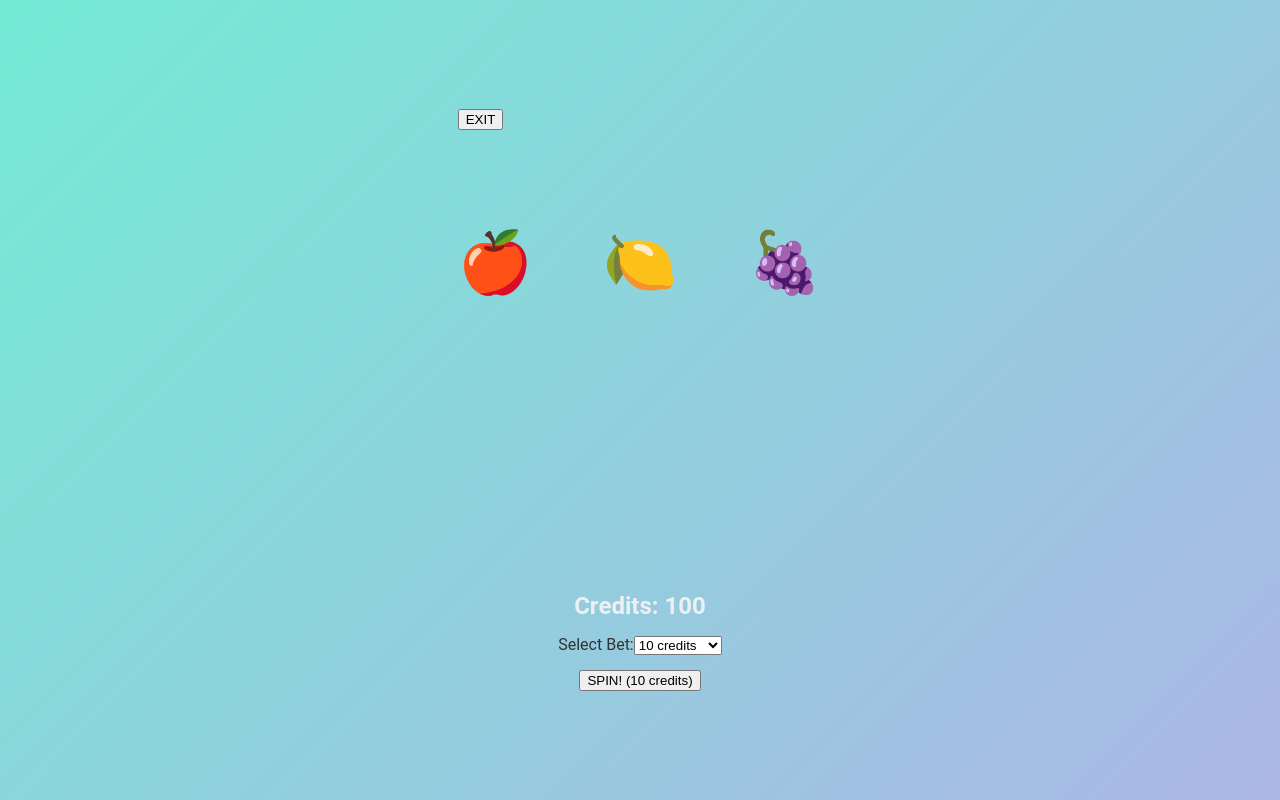
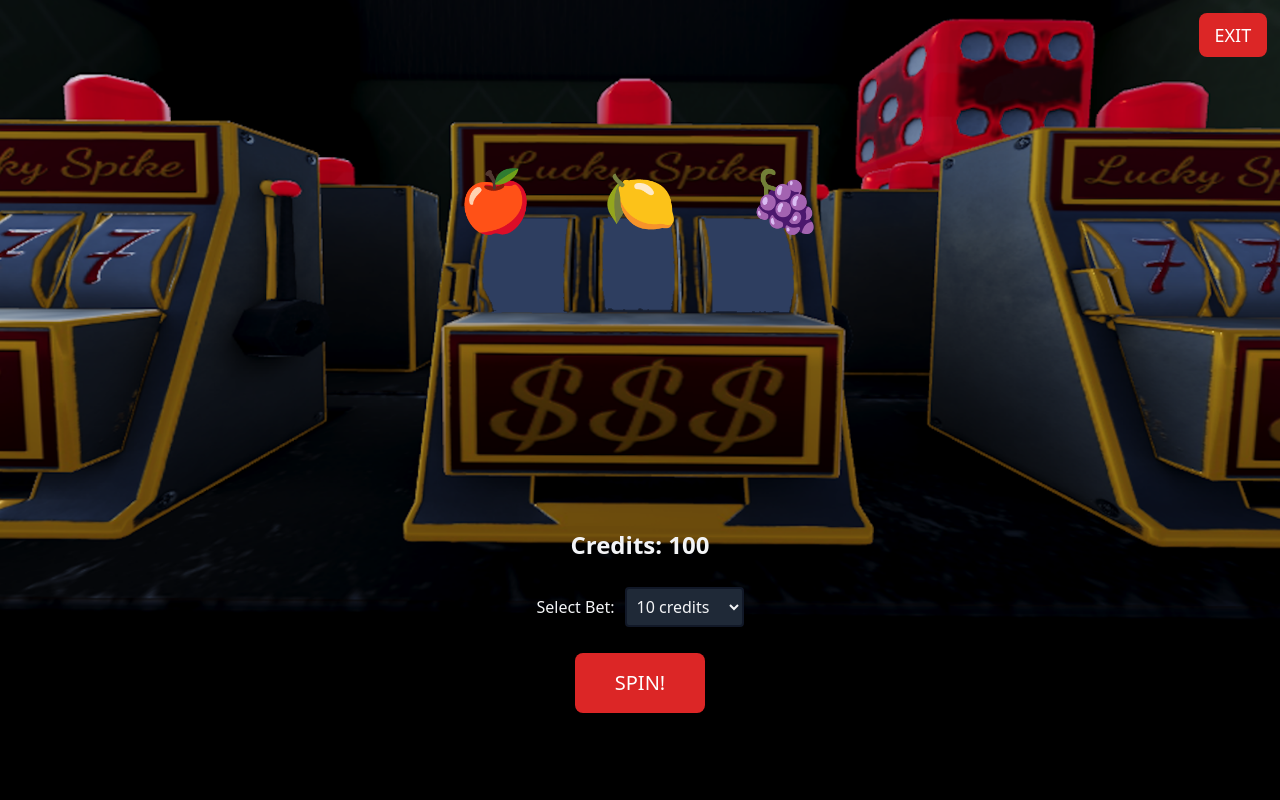
Before and after one commit to BeteriGabor/Vizsgaremek, a React (Create React App) app in the folder FrontEnd/Games/: page /slot in a window 1280 px wide. Shown: the top 800 px of the page. Built offline with nearby package versions, Linux system fonts and the light colour scheme.

Commit message:
navbar komponens letrehozás tailwind használata

```diff
--- /dev/null
+++ b/FrontEnd/Games/src/components/Navbar/Navbar.jsx
@@ -0,0 +1,40 @@
+import React, { useState } from 'react';
+import { useNavigate } from 'react-router-dom';
+
+const Navbar = ({ children }) => {
+  const navigate = useNavigate();
+
+
+  const [credits, setCredits] = useState(1000);
+
+  const exit = () => {
+    navigate('/');
+  };
+
+  // Extract page name from URL
+  const pathName = window.location.pathname.split('/').pop();
+  const pageName = pathName.charAt(0).toUpperCase() + pathName.slice(1);
+
+  return (
+    <div className="fixed top-0 left-0 right-0 flex justify-between items-center bg-gray-800 text-white p-4 z-10">
+      <button
+        onClick={exit}
+        className="absolute left-4 bg-red-500 text-white py-2 px-4 rounded-lg text-lg"
+      >
+        Exit
+      </button>
+
+      <div className="flex-1 text-center text-xl font-bold">
+        {pageName}
+      </div>
+
+      <div className="absolute right-4 text-lg">
+        Credits: {credits}
+      </div>
+
+      {children && React.cloneElement(children, { credits, setCredits })}
+    </div>
+  );
+};
+
+export default Navbar;
--- a/FrontEnd/Games/src/components/Slot/Slot.jsx
+++ b/FrontEnd/Games/src/components/Slot/Slot.jsx
@@ -1,5 +1,4 @@
 import React, { useState } from 'react';
-import style from './Slot.module.css';
 
 const SYMBOLS = ['🍎', '🍋', '🍇', '🍒', '💎', '7️⃣'];
 const BET_AMOUNTS = [10, 20, 50, 100];
@@ -91,23 +90,44 @@ const SlotMachine = () => {
   };
 
   return (
-    <div className={style.slotMachinePage}>
-    <button className={style.exitButton} onClick={handleExit} disabled={isSpinning}>
+    <div className="w-screen h-screen bg-cover bg-fixed bg-center bg-slotbg flex items-center relative font-sans">
+      <button
+        className="fixed top-0 right-0 mt-[1%] mr-[1%] bg-red-600 hover:bg-red-700 text-white border-none rounded-lg cursor-pointer text-lg py-2 px-4 transition-all duration-300 ease-in-out hover:scale-105 disabled:bg-gray-500 disabled:cursor-not-allowed"
+        onClick={handleExit}
+        disabled={isSpinning}
+      >
         EXIT
       </button>
-    <div className={style.slotMachine}>
-      <div className={style.slots}>
+
+      <div className="max-w-[20%] mx-auto text-center py-[20%]">
+        <div className="flex justify-center gap-[70px] mb-[270px] mt-[20%]">
           {slots.map((symbol, index) => (
-          <div key={index} className={`${style.slot} ${winningPositions[index] ? style.winning : ''}`}>
+            <div
+              key={index}
+              className={`w-full h-[120px] rounded-xl flex items-center justify-center text-[60px] ${
+                winningPositions[index]
+                  ? 'bg-green-500/30 border-3 border-green-500 animate-pulse'
+                  : ''
+              }`}
+            >
               {symbol}
             </div>
           ))}
         </div>
-      <div className={style.controls}>
-        <div className={style.credits}>Credits: {credits}</div>
-        <div className={style.betSelector}>
+
+        <div className="flex flex-col items-center gap-4">
+          <div className="text-2xl text-gray-100 font-bold">
+            Credits: {credits}
+          </div>
+
+          <div className="my-2.5 flex items-center gap-2.5 text-gray-100">
             <label>Select Bet:</label>
-          <select value={currentBet} onChange={(e) => setCurrentBet(Number(e.target.value))} disabled={isSpinning}>
+            <select
+              value={currentBet}
+              onChange={(e) => setCurrentBet(Number(e.target.value))}
+              disabled={isSpinning}
+              className="p-1.5 text-base rounded bg-gray-800 text-gray-100 border-2 border-gray-900"
+            >
               {BET_AMOUNTS.map((amount) => (
                 <option key={amount} value={amount}>
                   {amount} credits
@@ -115,13 +135,17 @@ const SlotMachine = () => {
               ))}
             </select>
           </div>
-        <button className={style.spinButton} onClick={spin} disabled={isSpinning || credits < currentBet}>
-          {isSpinning ? 'SPINNING...' : `SPIN! (${currentBet} credits)`}
+
+          <button
+            className="py-4 px-10 text-xl bg-red-600 text-white border-none rounded-lg cursor-pointer transition-all duration-300 ease-in-out hover:bg-red-700 hover:scale-105 disabled:bg-gray-500 disabled:cursor-not-allowed"
+            onClick={spin}
+            disabled={isSpinning || credits < currentBet}
+          >
+            {isSpinning ? 'SPINNING...' : `SPIN!`}
           </button>
         </div>
       </div>
     </div>
-
   );
 };
 
--- a/FrontEnd/Games/src/components/Slot/Slot.module.css
+++ /dev/null
@@ -1,126 +0,0 @@
-.slot-machine-page {
-  min-width: 220vh;
-  background-image: url('../assets/slotbackground.png');
-  background-position: center;
-  background-repeat: no-repeat;
-  display: flex;
-  align-items: center;
-  font-family: 'Arial', sans-serif;
-  position: relative;
-}
-
-.slot-machine {
-  max-width: 20%;
-  margin: auto;
-  text-align: center;
-  padding: 20%;
-}
-
-h1 {
-  color: #ecf0f1;
-}
-
-.slots {
-  display: flex;
-  justify-content: center;
-  gap: 70px;
-  margin-bottom: 270px;
-  margin-top: 20%;
-}
-
-.slot {
-  width: 100%;
-  height: 120px;
-  border-radius: 12px;
-  display: flex;
-  align-items: center;
-  justify-content: center;
-  font-size: 60px;
-}
-
-.controls {
-  display: flex;
-  flex-direction: column;
-  align-items: center;
-  gap: 15px;
-}
-
-.credits {
-  font-size: 24px;
-  color: #ecf0f1;
-  font-weight: bold;
-}
-
-.spin-button {
-  padding: 15px 40px;
-  font-size: 20px;
-  background: #e74c3c;
-  color: white;
-  border: none;
-  border-radius: 8px;
-  cursor: pointer;
-  transition: all 0.3s ease;
-}
-
-.spin-button:hover:not(:disabled) {
-  background: #c0392b;
-  transform: scale(1.05);
-}
-
-.spin-button:disabled {
-  background: #95a5a6;
-  cursor: not-allowed;
-}
-
-.bet-selector {
-  margin: 10px 0;
-  display: flex;
-  align-items: center;
-  gap: 10px;
-  color: #ecf0f1;
-}
-
-.bet-selector select {
-  padding: 5px;
-  font-size: 16px;
-  border-radius: 4px;
-  background: #34495e;
-  color: #ecf0f1;
-  border: 2px solid #2c3e50;
-}
-
-.exit-button {
-  position:fixed;
-  top: 0vh;
-  margin-top: 1%;
-  margin-right: 1%;
-  right: 0vh;
-  background-color: #e74c3c;
-  color: white;
-  border: none;
-  border-radius: 8px;
-  cursor: pointer;
-  font-size: 18px;
-  transition: all 0.3s ease;
-}
-
-.exit-button:hover {
-  background-color: #c0392b;
-  transform: scale(1.05);
-}
-
-.exit-button:disabled {
-  background-color: #95a5a6;
-  cursor: not-allowed;
-}
-.slot.winning {
-  background-color: rgba(0, 255, 0, 0.3);
-  border: 3px solid #2ecc71;
-  animation: winPulse 1s infinite;
-}
-
-@keyframes winPulse {
-  0% { transform: scale(1); }
-  50% { transform: scale(1.05); }
-  100% { transform: scale(1); }
-}
--- a/FrontEnd/Games/src/index.css
+++ b/FrontEnd/Games/src/index.css
@@ -0,0 +1,3 @@
+@tailwind base;
+@tailwind components;
+@tailwind utilities;
--- /dev/null
+++ b/FrontEnd/Games/tailwind.config.js
@@ -0,0 +1,16 @@
+/** @type {import('tailwindcss').Config} */
+module.exports = {
+  content: [
+    "./src/**/*.{js,jsx,ts,tsx}",
+  ],
+  theme: {
+    extend: {
+      backgroundImage:{
+        "slotbg":"url(./components/assets/slotbackground.png)"
+      }
+
+    },
+  },
+  plugins: [],
+
+}
```
Also changed, not shown: FrontEnd/Games/package.json (+7 -0 lines), FrontEnd/Games/src/components/BlackJack/Blackjack.jsx (+63 -79 lines), 1 other file (tests, documents, lock files or other folders). Lines whose indentation alone changed are shown as unchanged.
